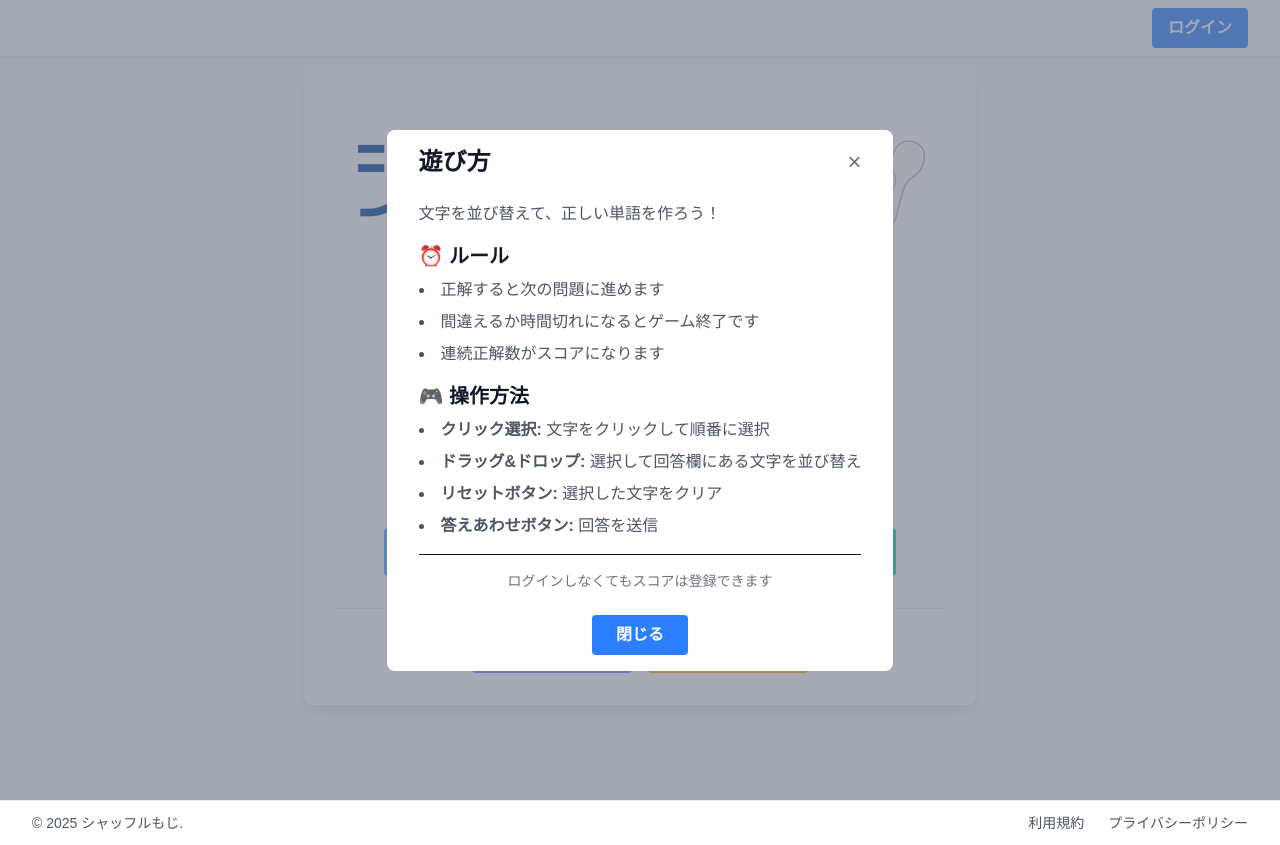
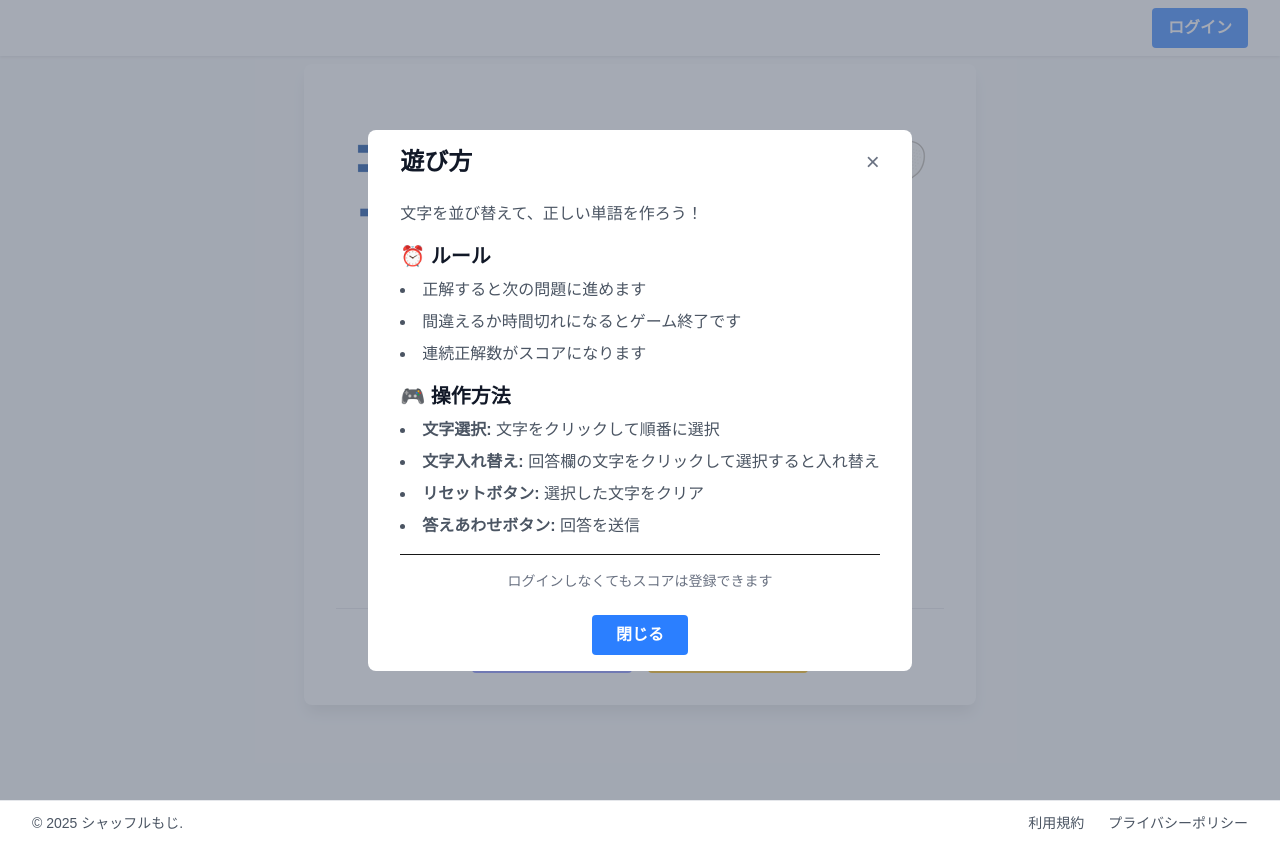
Before and after one commit to koza-ken/shufflemoji, a Next.js app: page / in a window 1280 px wide. Both pictures are taken after a click on the button "遊び方". Built offline with nearby package versions, Linux system fonts and the light colour scheme; no server answers.

Commit message:
fix:説明モーダル、設定ファイルのドラッグドロップを文字選択に修正

```diff
--- a/components/game/GuideModal.tsx
+++ b/components/game/GuideModal.tsx
@@ -45,11 +45,11 @@ export const GuideModal = ({ isOpen, onClose }: GuideModalProps) => {
                 </h3>
                 <ul className="text-gray-600 space-y-2 list-disc list-inside">
                   <li>
-                    <strong>クリック選択:</strong> 文字をクリックして順番に選択
+                    <strong>文字選択:</strong> 文字をクリックして順番に選択
                   </li>
                   <li>
-                    <strong>ドラッグ&ドロップ:</strong>{' '}
-                    選択して回答欄にある文字を並び替え
+                    <strong>文字入れ替え:</strong>{' '}
+                    回答欄の文字をクリックして選択すると入れ替え
                   </li>
                   <li>
                     <strong>リセットボタン:</strong> 選択した文字をクリア
```
Also changed, not shown: 2 other files (tests, documents, lock files or other folders).
